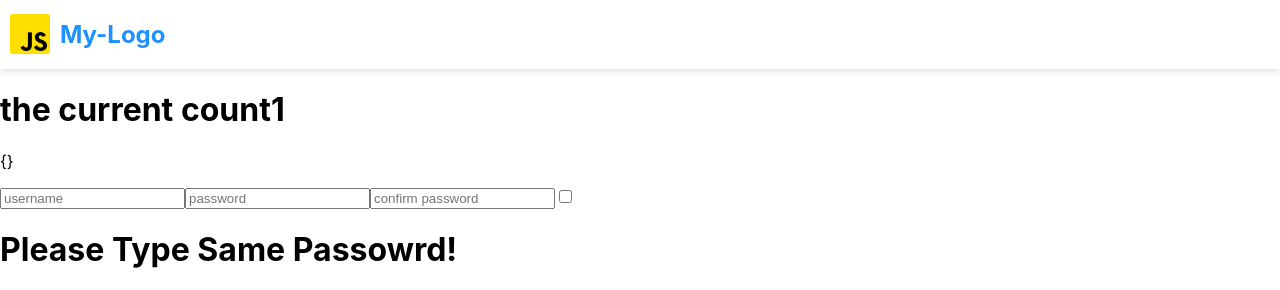
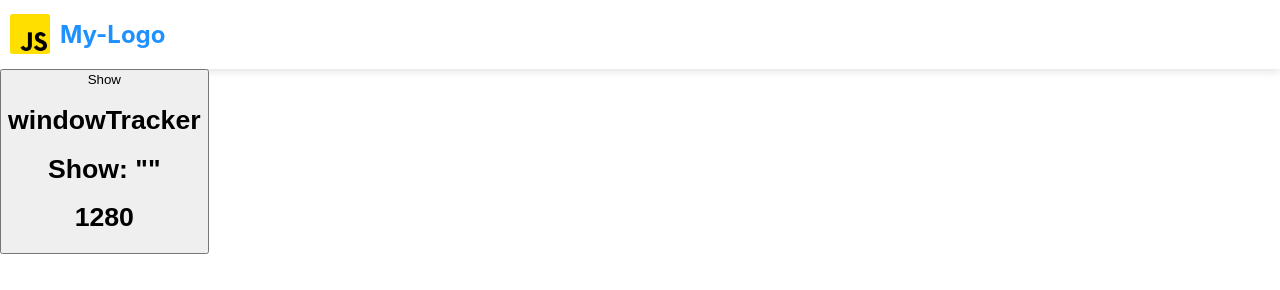
Before and after one commit to SoraShiro03/my-first-reacte-templates, a React (Create React App) app: page / in a window 1280 px wide. Shown: the top 290 px of the page. Built offline with nearby package versions, Linux system fonts and the light colour scheme; no server answers; the HTML template or start-up script is replaced by a standard one.

Commit message:
useEffect and removeComponent and fix memory leaks.

```diff
--- a/src/App.js
+++ b/src/App.js
@@ -10,20 +10,34 @@ import MainForm from './components/forms';
 import './App.css';
 import RegisterForm from './components/register';
 import PraticeEffect from './components/praticeEffect';
+import WindowTracker from './components/windowTracker';
 
 
 export default function App() {
+  const [show, setShow] = React.useState(true)
+
+  function toggle() {
+    setShow(prevState => !prevState)
+
+  }
+  //console.log(windowResizeValue, show)
   return (
     <div>
       <Navbar />
-      <PraticeEffect />
+      <button onClick={toggle}>Show
+        {show && <WindowTracker
+          name="windowTracker"
+          show={show}
+        />}
+      </button>
+      {/* <PraticeEffect />
       <RegisterForm />
       <MainForm />
       <BoxGroup />
       <CardGroup />
       <MyState />
       <RandomImage />
-      <Things />
+      <Things /> */}
     </div>
   )
 };
--- /dev/null
+++ b/src/components/windowTracker.js
@@ -0,0 +1,27 @@
+import React from "react";
+
+export default function WindowTracker(props) {
+    const [windowResizeValue, setValue] = React.useState(window.innerWidth)
+
+    React.useEffect(() => {
+        function watchWidth() {
+            console.log("Setting Up")
+            setValue(window.innerWidth)
+        }
+
+        window.addEventListener('resize', watchWidth)
+        //show ? window.addEventListener('resize', resizeWindow) : window.removeEventListener('resize', watchWidth)
+        return function () {
+            console.log("cleaning Up")
+            window.removeEventListener('resize', watchWidth)
+        }
+    }, [])
+
+    return (
+        <div>
+            <h1>{props.name}</h1>
+            <h1>Show: "{props.show}"</h1>
+            <h1>{window.innerWidth}</h1>
+        </div>
+    )
+}
```
